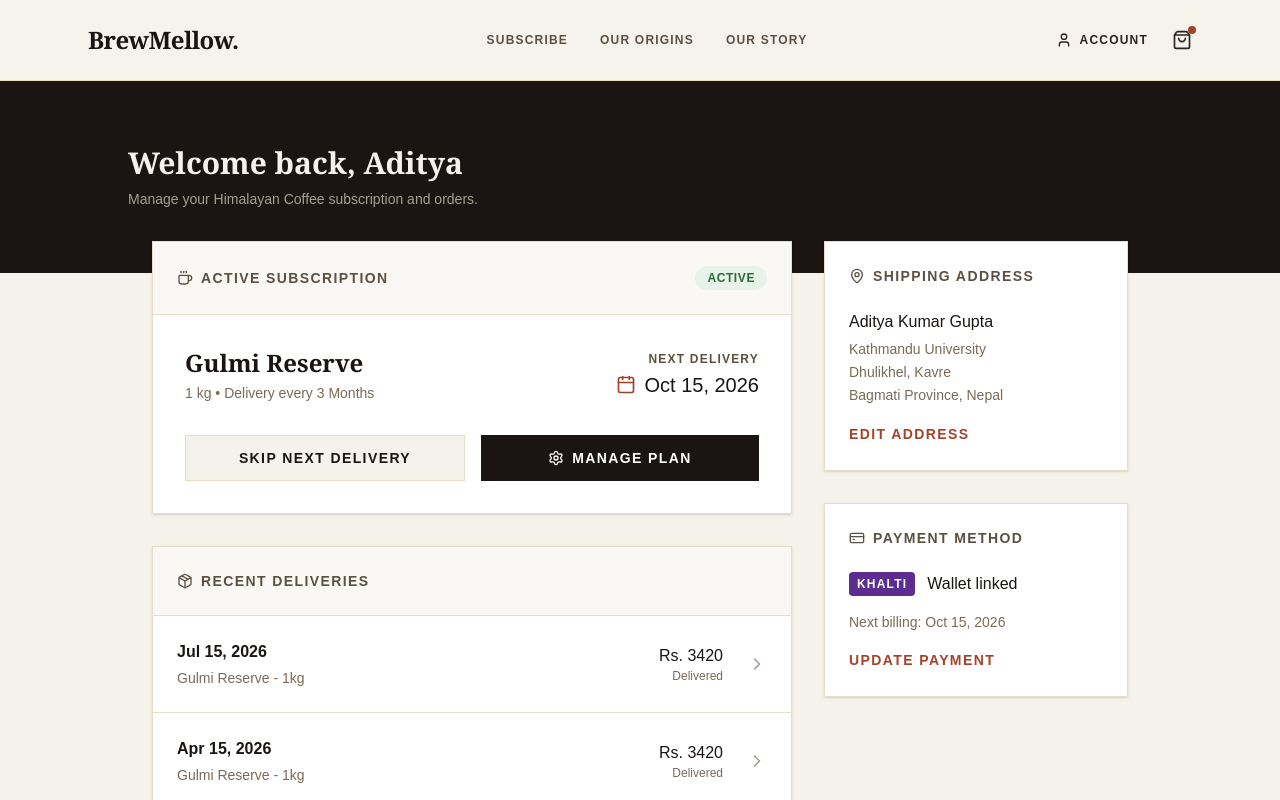
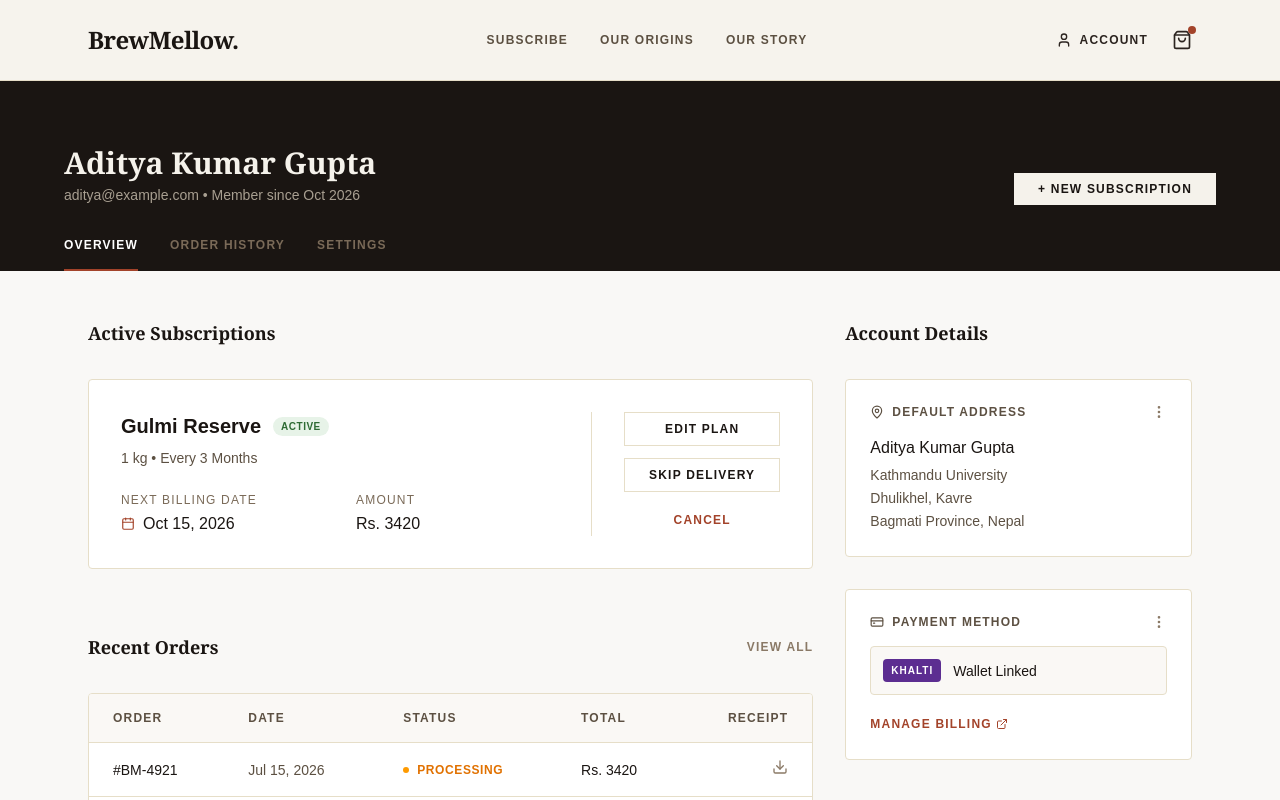
Before and after one commit to CapstoneDesign-Fall2026-UlsanCollege/team_2_capstone_design, a Next.js app in the folder frontend/: page /dashboard in a window 1280 px wide. Shown: the top 800 px of the page. Built offline with nearby package versions, Linux system fonts and the light colour scheme.

Commit message:
feat(ui): upgrade dashboard to professional layout with realistic data table and tab navigation

```diff
--- a/frontend/src/app/dashboard/page.tsx
+++ b/frontend/src/app/dashboard/page.tsx
@@ -1,134 +1,197 @@
 "use client";
 
+import { useState } from "react";
 import Link from "next/link";
-import { Coffee, Calendar, MapPin, CreditCard, Package, Settings, ChevronRight } from "lucide-react";
+import { Package, MapPin, CreditCard, MoreVertical, Download, ExternalLink, Calendar } from "lucide-react";
 
 export default function DashboardPage() {
+  const [activeTab, setActiveTab] = useState("overview");
+
   return (
-    <div className="min-h-screen bg-[#F5F2EB] font-sans pb-24">
+    <div className="min-h-screen bg-[#F9F8F6] font-sans pb-24">
 
       {/* Dashboard Header */}
-      <div className="bg-[#1A1512] text-[#F5F2EB] pt-16 pb-16 px-6">
-        <div className="max-w-5xl mx-auto">
-          <h1 className="text-3xl font-serif font-bold mb-2">Welcome back, Aditya</h1>
-          <p className="text-[#A89F91] text-sm">Manage your Himalayan Coffee subscription and orders.</p>
+      <div className="bg-[#1A1512] text-[#F5F2EB] pt-16 pb-0 px-6">
+        <div className="max-w-6xl mx-auto">
+          <div className="flex flex-col md:flex-row md:items-end justify-between mb-8 gap-4">
+            <div>
+              <h1 className="text-3xl font-serif font-bold mb-1">Aditya Kumar Gupta</h1>
+              <p className="text-[#A89F91] text-sm">aditya@example.com • Member since Oct 2026</p>
+            </div>
+            <Link
+              href="/subscribe"
+              className="inline-flex items-center justify-center px-6 py-2 bg-[#F5F2EB] text-[#1A1512] text-xs uppercase tracking-widest font-bold hover:bg-[#EAE4D3] transition-colors"
+            >
+              + New Subscription
+            </Link>
+          </div>
+
+          {/* Navigation Tabs */}
+          <div className="flex gap-8 overflow-x-auto no-scrollbar">
+            {["overview", "order history", "settings"].map((tab) => (
+              <button
+                key={tab}
+                onClick={() => setActiveTab(tab)}
+                className={`pb-4 text-xs uppercase tracking-widest font-bold whitespace-nowrap border-b-2 transition-colors ${
+                  activeTab === tab
+                    ? "border-[#A3432A] text-white"
+                    : "border-transparent text-[#7A6A58] hover:text-[#D3C7B1]"
+                }`}
+              >
+                {tab}
+              </button>
+            ))}
+          </div>
         </div>
       </div>
 
-      <div className="max-w-5xl mx-auto px-6 -mt-8">
+      <div className="max-w-6xl mx-auto px-6 pt-12">
+        {activeTab === "overview" && (
           <div className="grid grid-cols-1 lg:grid-cols-3 gap-8">
 
-          {/* Main Column (Active Subscription) */}
+            {/* Left Column (Main Subscriptions) */}
             <div className="lg:col-span-2 space-y-8">
 
-            <div className="bg-white border border-[#E6DEC8] shadow-sm">
-              <div className="p-6 border-b border-[#E6DEC8] flex justify-between items-center bg-[#FAF8F5]">
-                <h2 className="text-sm uppercase tracking-widest text-[#5C5042] font-bold flex items-center gap-2">
-                  <Coffee size={16} /> Active Subscription
-                </h2>
-                <span className="bg-[#E7F3E8] text-[#2E6B34] text-xs font-bold uppercase tracking-wider px-3 py-1 rounded-full">
+              <div className="flex items-center justify-between">
+                <h2 className="text-lg font-serif font-bold text-[#1A1512]">Active Subscriptions</h2>
+              </div>
+
+              <div className="bg-white border border-[#E6DEC8] rounded-sm overflow-hidden">
+                <div className="p-6 md:p-8 flex flex-col md:flex-row justify-between gap-6">
+                  <div className="flex-1">
+                    <div className="flex items-center gap-3 mb-2">
+                      <h3 className="text-xl font-bold text-[#1A1512]">Gulmi Reserve</h3>
+                      <span className="bg-[#E7F3E8] text-[#2E6B34] text-[10px] font-bold uppercase tracking-wider px-2 py-0.5 rounded-full">
                         Active
                       </span>
                     </div>
+                    <p className="text-[#5C5042] text-sm mb-6">1 kg • Every 3 Months</p>
 
-              <div className="p-8">
-                <div className="flex flex-col md:flex-row justify-between items-start md:items-center gap-6 mb-8">
+                    <div className="grid grid-cols-2 gap-6">
                       <div>
-                    <h3 className="text-2xl font-serif font-bold text-[#1A1512] mb-1">Gulmi Reserve</h3>
-                    <p className="text-[#7A6A58] text-sm">1 kg • Delivery every 3 Months</p>
+                        <p className="text-[#7A6A58] text-xs uppercase tracking-widest mb-1">Next Billing Date</p>
+                        <p className="text-[#1A1512] font-medium flex items-center gap-2">
+                          <Calendar size={14} className="text-[#A3432A]"/> Oct 15, 2026
+                        </p>
                       </div>
-                  <div className="text-left md:text-right">
-                    <p className="text-[#5C5042] text-xs uppercase tracking-widest font-bold mb-1">Next Delivery</p>
-                    <p className="text-xl font-medium text-[#1A1512] flex items-center gap-2">
-                      <Calendar size={20} className="text-[#A3432A]" /> Oct 15, 2026
-                    </p>
+                      <div>
+                        <p className="text-[#7A6A58] text-xs uppercase tracking-widest mb-1">Amount</p>
+                        <p className="text-[#1A1512] font-medium">Rs. 3420</p>
+                      </div>
                     </div>
                   </div>
 
-                <div className="flex flex-col sm:flex-row gap-4">
-                  <button className="flex-1 bg-[#F5F2EB] border border-[#E6DEC8] text-[#1A1512] py-3 text-sm uppercase tracking-widest font-bold hover:bg-[#EAE4D3] transition-colors">
-                    Skip Next Delivery
+                  <div className="flex flex-col gap-3 justify-center md:border-l md:border-[#E6DEC8] md:pl-8">
+                    <button className="w-full text-center px-6 py-2 border border-[#E6DEC8] text-[#1A1512] text-xs uppercase tracking-widest font-bold hover:bg-[#F5F2EB] transition-colors">
+                      Edit Plan
                     </button>
-                  <button className="flex-1 bg-[#1A1512] text-white py-3 text-sm uppercase tracking-widest font-bold hover:bg-[#2C2420] transition-colors flex items-center justify-center gap-2">
-                    <Settings size={16} /> Manage Plan
+                    <button className="w-full text-center px-6 py-2 border border-[#E6DEC8] text-[#1A1512] text-xs uppercase tracking-widest font-bold hover:bg-[#F5F2EB] transition-colors">
+                      Skip Delivery
+                    </button>
+                    <button className="w-full text-center px-6 py-2 text-[#A3432A] text-xs uppercase tracking-widest font-bold hover:bg-red-50 transition-colors">
+                      Cancel
                     </button>
                   </div>
                 </div>
               </div>
 
-            {/* Order History */}
-            <div className="bg-white border border-[#E6DEC8] shadow-sm">
-              <div className="p-6 border-b border-[#E6DEC8] bg-[#FAF8F5]">
-                <h2 className="text-sm uppercase tracking-widest text-[#5C5042] font-bold flex items-center gap-2">
-                  <Package size={16} /> Recent Deliveries
-                </h2>
-              </div>
-              <div className="divide-y divide-[#E6DEC8]">
-                {[
-                  { date: "Jul 15, 2026", item: "Gulmi Reserve - 1kg", status: "Delivered", price: "Rs. 3420" },
-                  { date: "Apr 15, 2026", item: "Gulmi Reserve - 1kg", status: "Delivered", price: "Rs. 3420" },
-                  { date: "Jan 15, 2026", item: "Ilam Gold - 1kg", status: "Delivered", price: "Rs. 3990" },
-                ].map((order, i) => (
-                  <div key={i} className="p-6 flex justify-between items-center hover:bg-[#F5F2EB] transition-colors cursor-pointer">
-                    <div>
-                      <p className="font-bold text-[#1A1512] mb-1">{order.date}</p>
-                      <p className="text-[#7A6A58] text-sm">{order.item}</p>
-                    </div>
-                    <div className="text-right flex items-center gap-6">
-                      <div className="hidden sm:block">
-                        <p className="text-[#1A1512] font-medium">{order.price}</p>
-                        <p className="text-[#7A6A58] text-xs">{order.status}</p>
-                      </div>
-                      <ChevronRight size={20} className="text-[#A89F91]" />
-                    </div>
-                  </div>
-                ))}
-              </div>
-              <div className="p-4 border-t border-[#E6DEC8] text-center bg-[#FAF8F5]">
-                <Link href="#" className="text-sm text-[#8A7966] uppercase tracking-widest font-bold hover:text-[#1A1512] transition-colors">
-                  View All History
+              <div className="flex items-center justify-between pt-8">
+                <h2 className="text-lg font-serif font-bold text-[#1A1512]">Recent Orders</h2>
+                <Link href="#" className="text-xs uppercase tracking-widest text-[#8A7966] font-bold hover:text-[#1A1512]">
+                  View All
                 </Link>
               </div>
+
+              {/* Realistic Data Table */}
+              <div className="bg-white border border-[#E6DEC8] rounded-sm overflow-x-auto">
+                <table className="w-full text-left text-sm">
+                  <thead className="bg-[#FAF8F5] border-b border-[#E6DEC8]">
+                    <tr>
+                      <th className="px-6 py-4 font-bold text-[#5C5042] text-xs uppercase tracking-widest">Order</th>
+                      <th className="px-6 py-4 font-bold text-[#5C5042] text-xs uppercase tracking-widest">Date</th>
+                      <th className="px-6 py-4 font-bold text-[#5C5042] text-xs uppercase tracking-widest">Status</th>
+                      <th className="px-6 py-4 font-bold text-[#5C5042] text-xs uppercase tracking-widest">Total</th>
+                      <th className="px-6 py-4 font-bold text-[#5C5042] text-xs uppercase tracking-widest text-right">Receipt</th>
+                    </tr>
+                  </thead>
+                  <tbody className="divide-y divide-[#E6DEC8]">
+                    {[
+                      { id: "#BM-4921", date: "Jul 15, 2026", status: "Processing", color: "text-amber-600", dot: "bg-amber-500", total: "Rs. 3420" },
+                      { id: "#BM-3810", date: "Apr 15, 2026", status: "Delivered", color: "text-[#2E6B34]", dot: "bg-[#2E6B34]", total: "Rs. 3420" },
+                      { id: "#BM-2199", date: "Jan 15, 2026", status: "Delivered", color: "text-[#2E6B34]", dot: "bg-[#2E6B34]", total: "Rs. 3990" },
+                    ].map((order) => (
+                      <tr key={order.id} className="hover:bg-[#FAF8F5] transition-colors">
+                        <td className="px-6 py-4 font-medium text-[#1A1512]">{order.id}</td>
+                        <td className="px-6 py-4 text-[#5C5042]">{order.date}</td>
+                        <td className="px-6 py-4">
+                          <div className={`flex items-center gap-2 ${order.color} text-xs font-bold uppercase tracking-wider`}>
+                            <span className={`w-1.5 h-1.5 rounded-full ${order.dot}`}></span>
+                            {order.status}
+                          </div>
+                        </td>
+                        <td className="px-6 py-4 text-[#1A1512]">{order.total}</td>
+                        <td className="px-6 py-4 text-right">
+                          <button className="text-[#8A7966] hover:text-[#1A1512] transition-colors">
+                            <Download size={16} />
+                          </button>
+                        </td>
+                      </tr>
+                    ))}
+                  </tbody>
+                </table>
               </div>
 
             </div>
 
-          {/* Right Column (Info Cards) */}
+            {/* Right Column (Account Info) */}
             <div className="space-y-8">
+              <h2 className="text-lg font-serif font-bold text-[#1A1512]">Account Details</h2>
 
-            <div className="bg-white border border-[#E6DEC8] shadow-sm p-6">
-              <h2 className="text-sm uppercase tracking-widest text-[#5C5042] font-bold flex items-center gap-2 mb-6">
-                <MapPin size={16} /> Shipping Address
-              </h2>
+              <div className="bg-white border border-[#E6DEC8] rounded-sm p-6">
+                <div className="flex justify-between items-center mb-4">
+                  <h3 className="text-xs uppercase tracking-widest text-[#5C5042] font-bold flex items-center gap-2">
+                    <MapPin size={14} /> Default Address
+                  </h3>
+                  <button className="text-[#8A7966] hover:text-[#1A1512]"><MoreVertical size={16} /></button>
+                </div>
                 <p className="text-[#1A1512] font-medium mb-1">Aditya Kumar Gupta</p>
-              <p className="text-[#7A6A58] text-sm leading-relaxed mb-4">
+                <p className="text-[#5C5042] text-sm leading-relaxed">
                   Kathmandu University<br />
                   Dhulikhel, Kavre<br />
                   Bagmati Province, Nepal
                 </p>
-              <Link href="#" className="text-sm text-[#A3432A] uppercase tracking-widest font-bold hover:text-[#8A3722]">
-                Edit Address
-              </Link>
               </div>
 
-            <div className="bg-white border border-[#E6DEC8] shadow-sm p-6">
-              <h2 className="text-sm uppercase tracking-widest text-[#5C5042] font-bold flex items-center gap-2 mb-6">
-                <CreditCard size={16} /> Payment Method
-              </h2>
-              <div className="flex items-center gap-3 mb-4">
-                <div className="bg-[#5C2D91] px-2 py-1 rounded text-white text-xs font-bold uppercase tracking-widest">
+              <div className="bg-white border border-[#E6DEC8] rounded-sm p-6">
+                <div className="flex justify-between items-center mb-4">
+                  <h3 className="text-xs uppercase tracking-widest text-[#5C5042] font-bold flex items-center gap-2">
+                    <CreditCard size={14} /> Payment Method
+                  </h3>
+                  <button className="text-[#8A7966] hover:text-[#1A1512]"><MoreVertical size={16} /></button>
+                </div>
+                <div className="flex items-center gap-3 bg-[#FAF8F5] p-3 border border-[#E6DEC8] rounded-sm mb-4">
+                  <div className="bg-[#5C2D91] px-2 py-1 rounded text-white text-[10px] font-bold uppercase tracking-widest">
                     Khalti
                   </div>
-                <p className="text-[#1A1512] font-medium">Wallet linked</p>
+                  <p className="text-[#1A1512] text-sm font-medium">Wallet Linked</p>
                 </div>
-              <p className="text-[#7A6A58] text-sm mb-4">Next billing: Oct 15, 2026</p>
-              <Link href="#" className="text-sm text-[#A3432A] uppercase tracking-widest font-bold hover:text-[#8A3722]">
-                Update Payment
+                <Link href="#" className="inline-flex items-center gap-1 text-xs text-[#A3432A] uppercase tracking-widest font-bold hover:text-[#8A3722]">
+                  Manage Billing <ExternalLink size={12} />
                 </Link>
               </div>
 
             </div>
           </div>
+        )}
+
+        {/* Empty States for other tabs to make it feel real */}
+        {activeTab !== "overview" && (
+          <div className="py-20 text-center border border-dashed border-[#E6DEC8] rounded-sm bg-[#FAF8F5]">
+            <Package size={32} className="mx-auto text-[#A89F91] mb-4" />
+            <h2 className="text-xl font-serif font-bold text-[#1A1512] mb-2">Nothing to see here yet</h2>
+            <p className="text-[#5C5042] text-sm">This section is being wired up to the backend API.</p>
+          </div>
+        )}
       </div>
     </div>
   );
```
Lines whose indentation alone changed are shown as unchanged.
